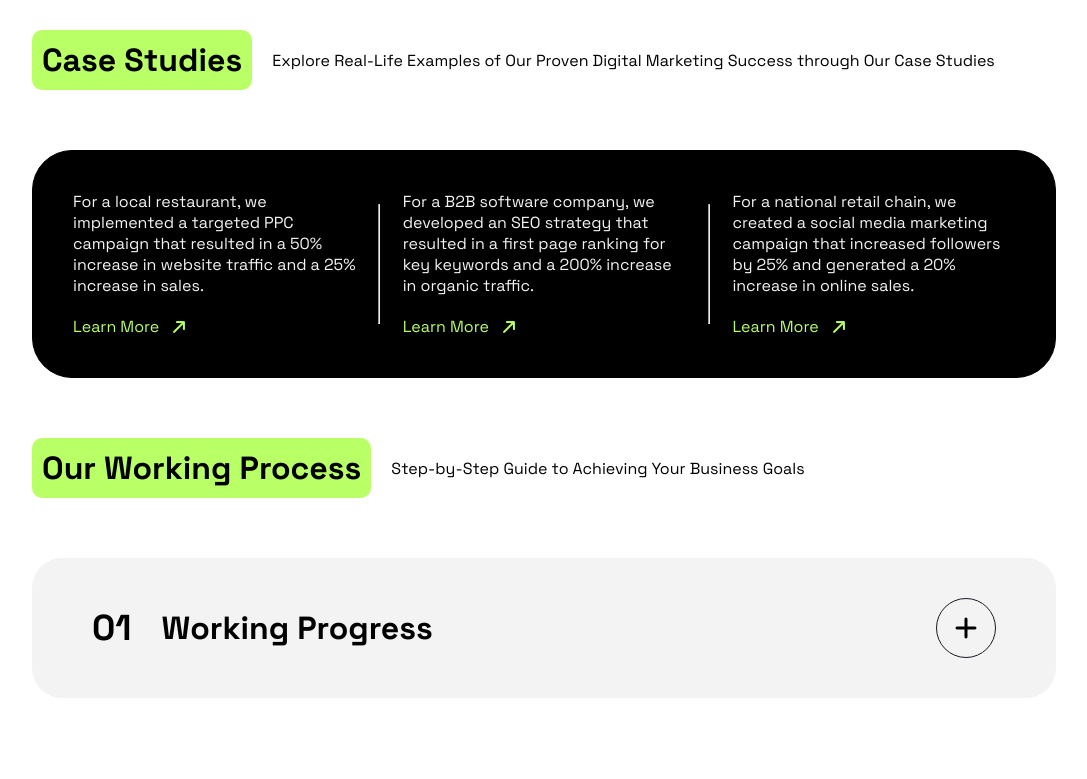
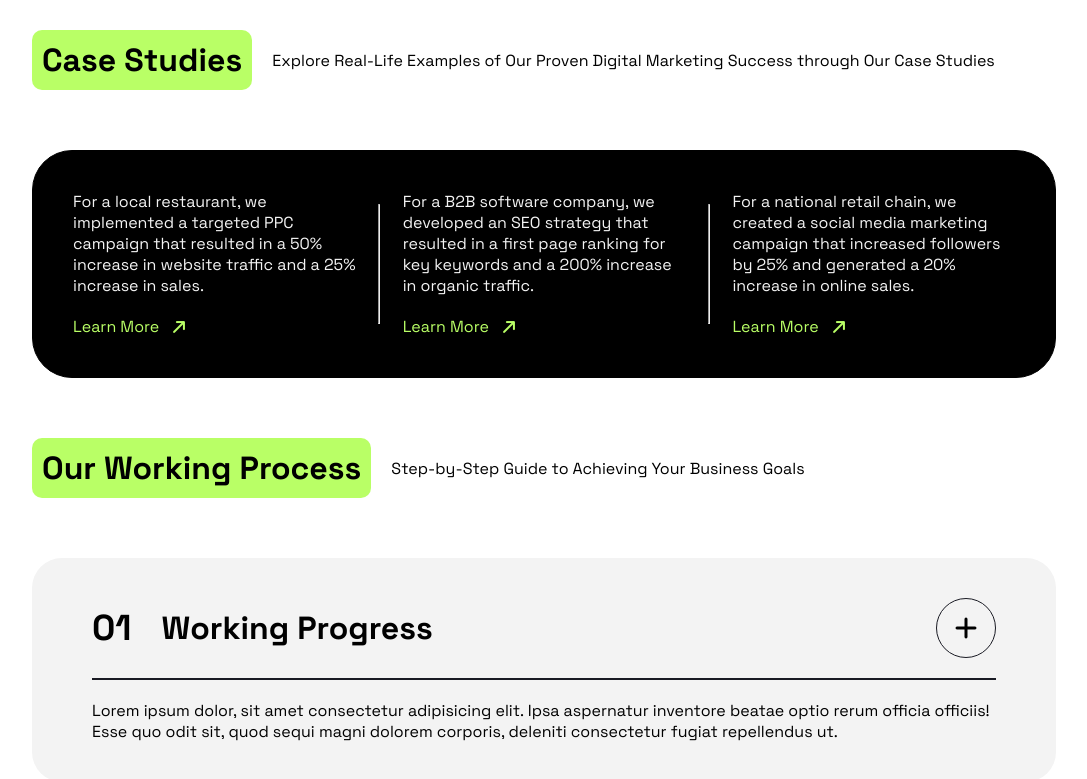
Before and after one commit to Blessen25/Positivus_website, a React (Vite) app in the folder frontend/: page / in a window 1280 px wide. Shown: the part 2160-2939 px from the top of the page, without its empty margins (96-1183 px from the left). Before the commit the page ends 2913 px from the top, so only its background shows below. Built offline with nearby package versions, Linux system fonts and the light colour scheme.

Commit message:
Changes in working progress div

```diff
--- a/frontend/src/components/Extra.tsx
+++ b/frontend/src/components/Extra.tsx
@@ -1,3 +1,4 @@
+import React, { useState } from 'react';
 import type { Services_Comp_Props } from '../interface';
 import './extra.css';
 
@@ -33,11 +34,14 @@ const Services_Comp:React.FC<Services_Comp_Props> = (Props) => {
 
 const Working_Progress_Comp:React.FC<Services_Comp_Props> = (Props) => {
 
+    const [description, setDescription] = useState(true);
     return(
 
         <>
 
             <div className="working_progress_div">
+
+                <div className="working_progress_firstdiv">
 
                     <div className="working_progress_num_title">
                         <p className="h1">{"01"}</p>
@@ -47,6 +51,13 @@ const Working_Progress_Comp:React.FC<Services_Comp_Props> = (Props) => {
                         <i className="fa-solid fa-plus h4"></i>
                     </div>
                 </div>
+                {description && <>
+
+                    <div className="working_progress_description">
+                    </div>
+                    <p className="text-md">Lorem ipsum dolor, sit amet consectetur adipisicing elit. Ipsa aspernatur inventore beatae optio rerum officia officiis! Esse quo odit sit, quod sequi magni dolorem corporis, deleniti consectetur fugiat repellendus ut.</p>
+                </>}
+            </div>
         </>
     )
 }
--- a/frontend/src/components/extra.css
+++ b/frontend/src/components/extra.css
@@ -138,6 +138,14 @@
     background-color: var(--Grey);
     border-radius: 30px;
     display: flex;
+    flex-direction: column;
+    gap: 20px;
+
+}
+
+.working_progress_firstdiv {
+
+    display: flex;
     justify-content: space-between;
 }
 
@@ -157,6 +165,13 @@
     display: flex;
     align-items: center;
     justify-content: center;
+}
+
+.working_progress_description {
+
+    width: 100%;
+    border: 1px solid var(--Black);
+    height: 1px;
 }
 
 
```
Lines whose indentation alone changed are shown as unchanged.
